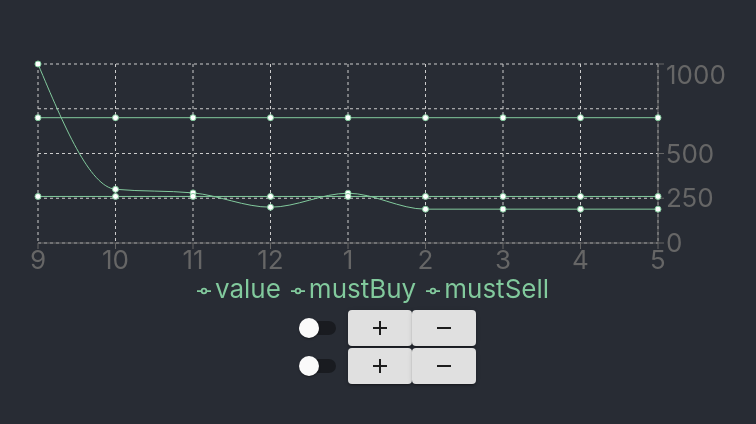
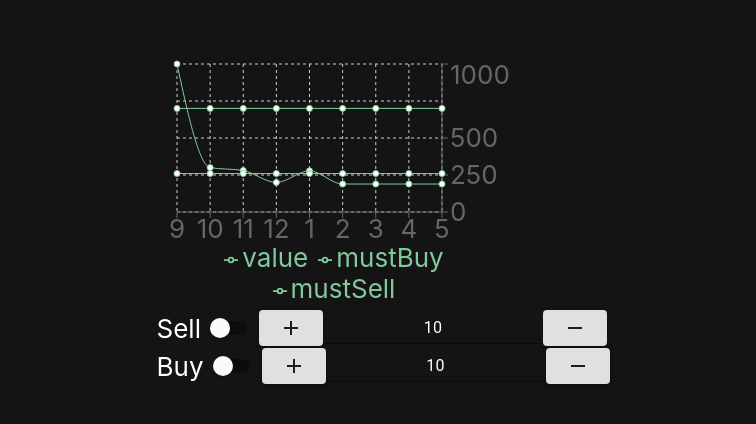
Before and after one commit to saurabh2590/graph-demo, a React (Create React App) app: page / in a window 1280 px wide. Shown: the part 178-602 px from the top of the page, without its empty margins (257-1013 px from the left). Built offline with nearby package versions, Linux system fonts and the light colour scheme.

Commit message:
wip: added all the items on screen

```diff
--- a/src/App.css
+++ b/src/App.css
@@ -1,20 +1,8 @@
-.App {
-  text-align: center;
+body {
+  background-color: #141414;
 }
 
-.App-logo {
-  height: 40vmin;
-  pointer-events: none;
-}
-
-@media (prefers-reduced-motion: no-preference) {
-  .App-logo {
-    animation: App-logo-spin infinite 20s linear;
-  }
-}
-
-.App-header {
-  background-color: #282c34;
+.App {
   min-height: 100vh;
   display: flex;
   flex-direction: column;
--- a/src/App.tsx
+++ b/src/App.tsx
@@ -5,9 +5,7 @@ import './App.css';
 function App() {
   return (
     <div className="App">
-      <header className="App-header">
-        <LineChartDemo/>
-      </header>
+      <LineChartDemo/>
     </div>
   );
 }
--- a/src/LineChart.tsx
+++ b/src/LineChart.tsx
@@ -18,7 +18,7 @@ export const LineChartDemo: React.FC<LineChartProps> = () => {
   return (
     <div>
 
-      <LineChart width={730} height={250} data={data}
+      <LineChart width={375} height={250} data={data}
                  margin={{top: 5, right: 30, left: 20, bottom: 5}}>
         <CartesianGrid strokeDasharray="3 3"/>
         <XAxis dataKey="month"/>
--- /dev/null
+++ b/src/ValuePlusMinus.css
@@ -0,0 +1,12 @@
+input[type=number]::-webkit-inner-spin-button,
+input[type=number]::-webkit-outer-spin-button {
+    -webkit-appearance: none;
+    margin: 0;
+}
+
+.container {
+    display: flex;
+    flex-direction: row;
+    align-items: center;
+    align-content: center;
+}
--- a/src/ValuePlusMinus.tsx
+++ b/src/ValuePlusMinus.tsx
@@ -1,6 +1,7 @@
-import {Button, Switch} from "@material-ui/core";
+import {Button, Switch, TextField} from "@material-ui/core";
 import {Add, Remove} from "@material-ui/icons";
 import React from "react";
+import "./ValuePlusMinus.css";
 
 type ValuePlusMinusProps = {
   value: number;
@@ -14,18 +15,26 @@ export const ValuePlusMinus: React.FC<ValuePlusMinusProps> = ({value, label, che
     checked,
   });
   const handleChange = (event: React.ChangeEvent<HTMLInputElement>) => {
-    setState({ ...state, [event.target.name]: event.target.checked });
+    setState({...state, [event.target.name]: event.target.checked});
   };
 
-  return <div>
+  return <div className="container">
+      <div>{label}</div>
       <Switch
         checked={state.checked}
         onChange={handleChange}
         name="checked"
         aria-label={label}
-      inputProps={{ 'aria-label': 'secondary checkbox' }}
+        inputProps={{'aria-label': 'secondary checkbox'}}
+        style={{marginLeft: "auto", alignSelf: "flex-end"}}
       />
     <Button variant="contained" onClick={increment}><Add/></Button>
+    <TextField
+      id="standard-number"
+      type="number"
+      inputProps={{min: 0, style: {textAlign: 'center', color: "white"}}}
+      value={value}
+    />
     <Button variant="contained" onClick={decrement}><Remove/></Button>
   </div>
 }
```
Also changed, not shown: 1 other file (tests, documents, lock files or other folders). Lines whose indentation alone changed are shown as unchanged.
